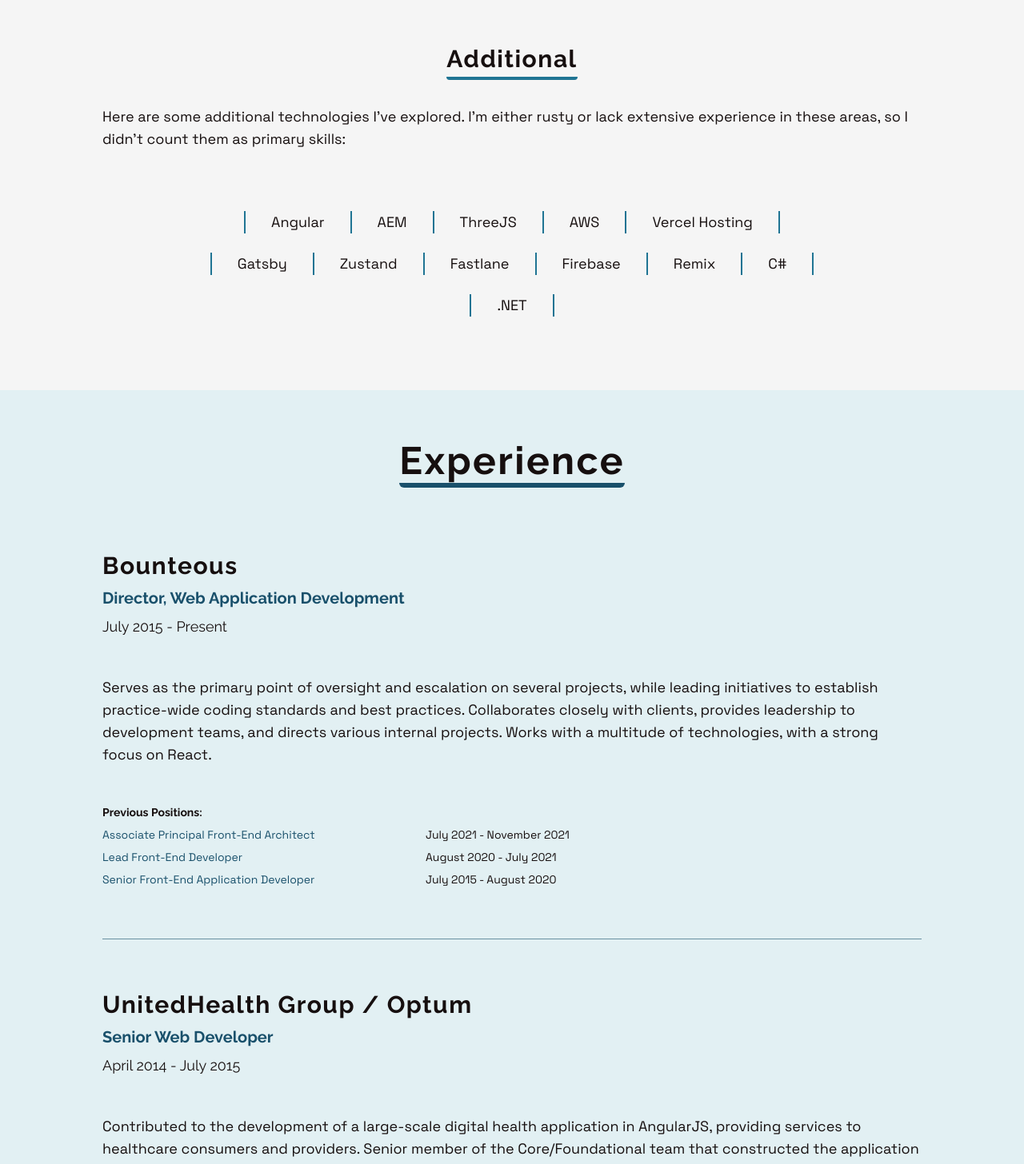
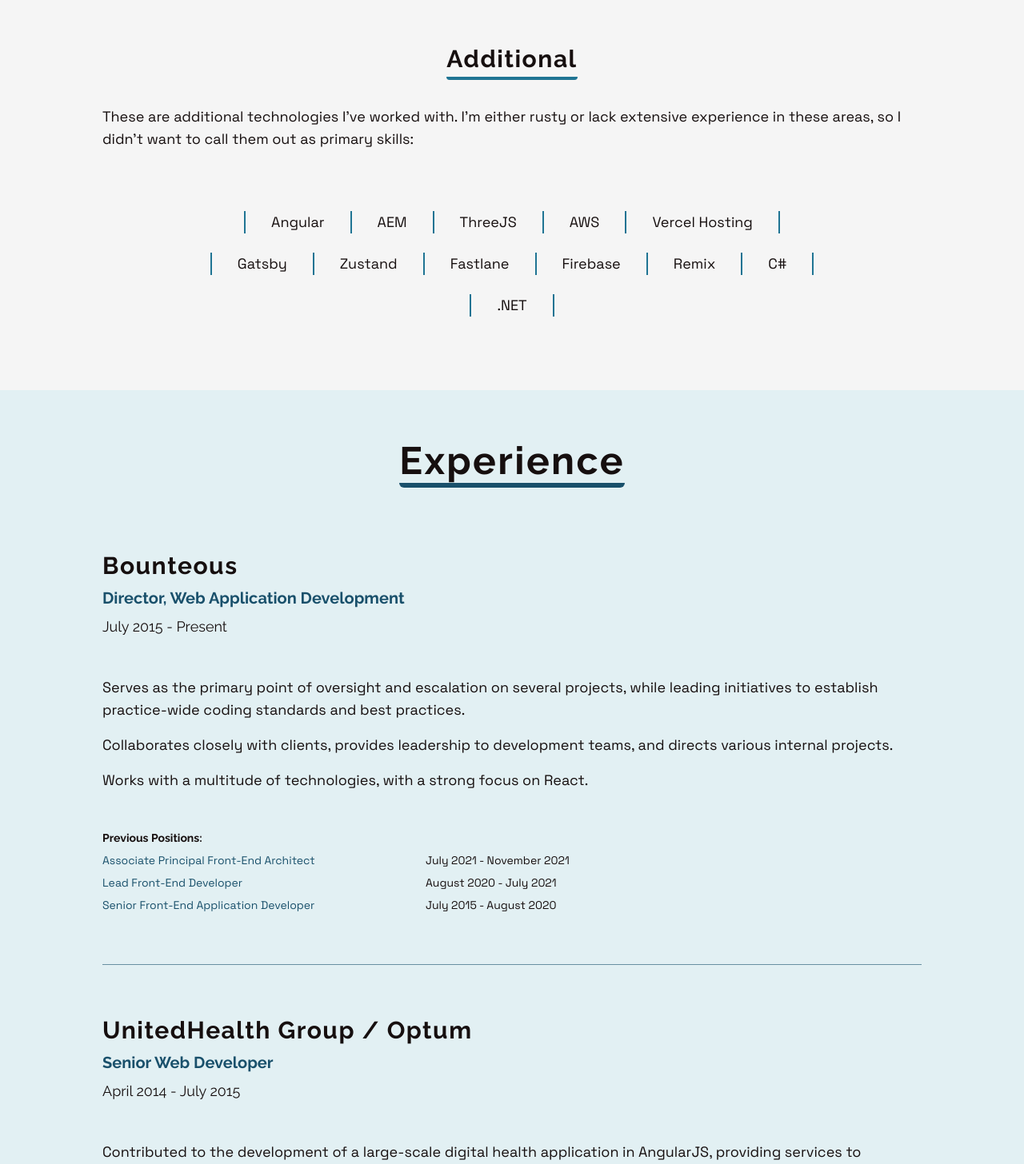
Before and after one commit to jrigert/portfolio, a Next.js app: page / in a window 1280 px wide. Shown: the part 2500-3956 px from the top of the page at 80% size. Built offline with nearby package versions, Linux system fonts and the light colour scheme.

Commit message:
some minor content updates

```diff
--- a/src/components/ExperienceCard.tsx
+++ b/src/components/ExperienceCard.tsx
@@ -43,7 +43,14 @@ export const ExperienceCard: FunctionComponent<ExperienceCardProps> = (
       <div className="font-heading">
         {startDate} - {endDate}
       </div>
-      <p className="mt-12 sm:text-lg">{description.join('. ')}.</p>
+      <div className="mt-12 sm:text-lg">
+        {description.map((descriptionLine, index) => (
+          // normally I wouldn't use index as a key but this list will never change
+          <p className="mb-4" key={index}>
+            {descriptionLine}.
+          </p>
+        ))}
+      </div>
 
       {previousPositions ? (
         <div className="mt-12 text-sm">
--- a/src/components/pages/home/HomeBonus.tsx
+++ b/src/components/pages/home/HomeBonus.tsx
@@ -45,7 +45,7 @@ const TechStackListItem: FunctionComponent<PropsWithChildren> = (props) => {
 
   return (
     <li className="my-8">
-      <p className="text-xl">{children}</p>
+      <p className="text-lg">{children}</p>
     </li>
   );
 };
@@ -67,7 +67,7 @@ export const HomeBonus: FunctionComponent<HomePageSectionProps> = (props) => {
         </Heading>
 
         <p className="mb-12 mt-12 text-center">
-          Here&#39;s some less-technical information about me and my hobbies:
+          Here&#39;s some not-so-technical information about me and my hobbies:
         </p>
 
         <ul className="mx-auto grid max-w-2xl grid-cols-2 gap-6 sm:flex sm:flex-wrap sm:justify-center">
--- a/src/components/pages/home/Skills.tsx
+++ b/src/components/pages/home/Skills.tsx
@@ -148,9 +148,9 @@ export const HomeSkills: FunctionComponent<HomePageSectionProps> = (props) => {
 
         <div>
           <p className="mx-auto mt-8 max-w-screen-lg sm:text-lg">
-            Here are some additional technologies I&#39;ve explored. I&#39;m
+            These are additional technologies I&#39;ve worked with. I&#39;m
             either rusty or lack extensive experience in these areas, so I
-            didn&#39;t count them as primary skills:
+            didn&#39;t want to call them out as primary skills:
           </p>
 
           <ul className="mx-auto mt-16 flex max-w-screen-md flex-wrap justify-center">
```
